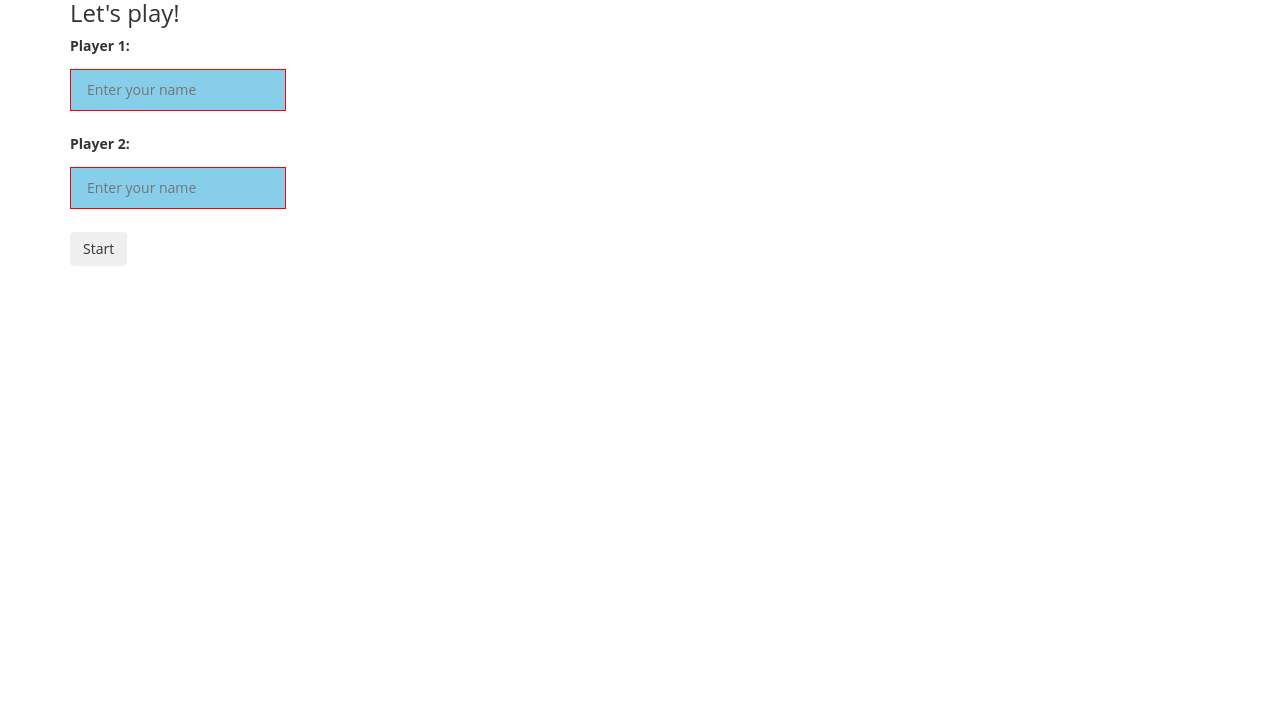
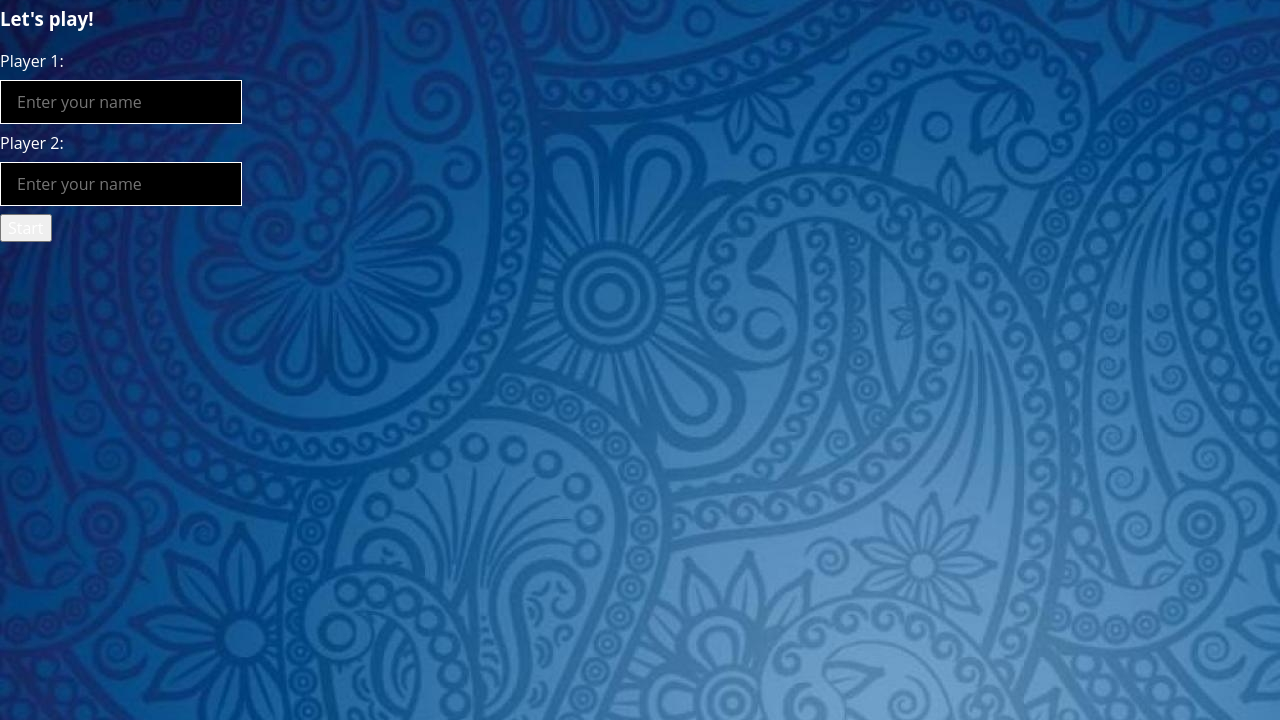
Before and after one commit to cyrillecrystals/pigmania, a plain HTML site: page index.html in a window 1280 px wide. Shown: the part 80-800 px from the top of the page. Drawn offline with nearby package versions, Linux system fonts and the light colour scheme.

Commit message:
Add folder structure

```diff
--- a/css/styles.css
+++ b/css/styles.css
@@ -1,5 +1,7 @@
 body {
+  background-image: url("../img/thepig.jpg");
   font-family: 'Clarendon', Open Sans;
+  color: white;
 }
 
 .player-console {
@@ -12,10 +14,11 @@ body {
 }
 
 input[type=text], select {
+  color: yellow;
   padding: 10px 16px;
   margin: 8px 0;
   display: inline-block;
-  border: 1px solid red;
+  border: 1px solid white;
   box-sizing: border-box;
-  background-color: skyblue;
+  background-color: black;
 }
--- a/index.html
+++ b/index.html
@@ -5,10 +5,9 @@
   <title>Pig-Dice</title>
   <meta charset="utf-8">
   <meta name="viewport" content="width=device-width, initial-scale=1">
-  <link href="CSS/styles.css" rel="stylesheet" type="text/css" />
-  <link rel="stylesheet" href="https://maxcdn.bootstrapcdn.com/bootstrap/3.3.7/css/bootstrap.css">
-  <link rel="stylesheet" type="text/css" href="https://cdnjs.cloudflare.com/ajax/libs/font-awesome/4.7.0/css/font-awesome.min.css">
-  <link rel="stylesheet" type="text/css" href="https://fonts.googleapis.com/css?family=Hind+Siliguri">
+  <link href="css/styles.css" rel="stylesheet" type="text/css">
+  <link href="css/bootstrap.css" rel="stylesheet" type="text/css">
+
 </head>
 
 <body>
@@ -46,3 +45,8 @@
         <p id="round-total-1">Round Total: </p>
         <p id="total-score-1">Players Score: </p>
       </div>
+      <script src="js/jquery-3.3.1.js"></script>
+      <script src="js/script.js"></script>
+</body>
+
+</html>
```
Also changed, not shown: img/thepig.jpg (added).
